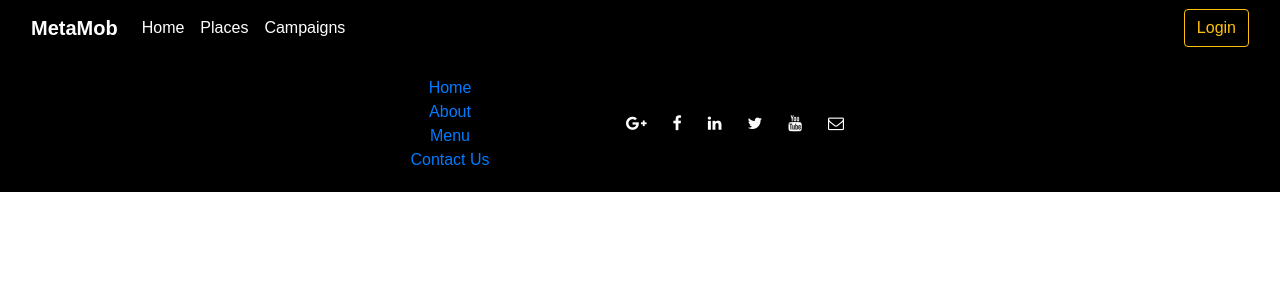
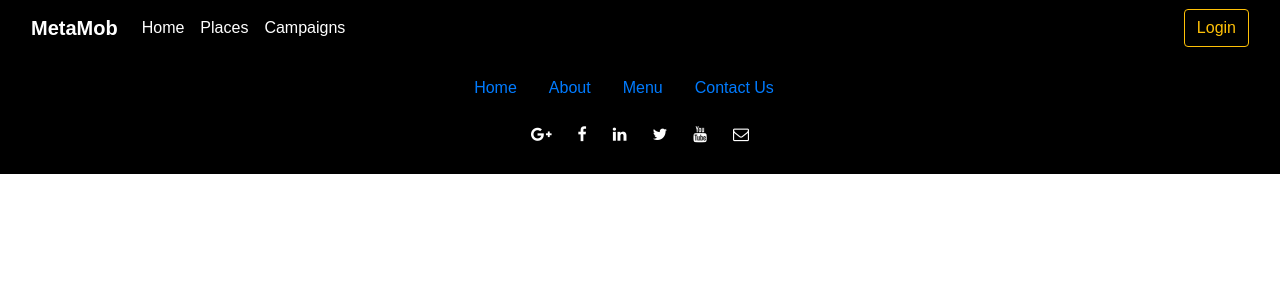
Before and after one commit to KaranjitSaha/Metamob, a React (Create React App) app: page / in a window 1280 px wide. Shown: the top 300 px of the page. Built offline with nearby package versions, Linux system fonts and the light colour scheme.

Commit message:
Fixed footer

```diff
--- a/src/Components/FooterComponent.js
+++ b/src/Components/FooterComponent.js
@@ -1,5 +1,6 @@
 import React, { Component } from 'react';
 import { Link } from 'react-router-dom';
+import "../styles.css";
 
 class Footer extends Component {
     render() {
@@ -7,16 +8,17 @@ class Footer extends Component {
             <div className="footer">
                 <div className="container">
                     <div className="row justify-content-center">
-                        <div className="col-4 col-sm-2">
+                        <div className="col-4 col-sm-12 ">
                             <ul className="list-unstyled">
-                                <li><Link to='/home'>Home</Link></li>
-                                <li><Link to='/aboutus'>About</Link></li>
-                                <li><Link to='/menu'>Menu</Link></li>
-                                <li><Link to='/contactus'>Contact Us</Link></li>
+                                <li style={{ display: "inline" }}><Link to='/home'>Home</Link></li>
+                                <li style={{ display: "inline" }}><Link to='/aboutus'>About</Link></li>
+                                <li style={{ display: "inline" }}><Link to='/menu'>Menu</Link></li>
+                                <li style={{ display: "inline" }}><Link to='/contactus'>Contact Us</Link></li>
                             </ul>
                         </div>
-                        <div className="col-8 col-sm-4 align-self-center">
-                            <div className="text-center">
+                    </div>
+                    <div className="row justify-content-center ">
+                        <div className="text-center " style={{flex:'center'}} >
                             <a className="btn btn-social-icon btn-google" href="http://google.com/+"><i className="fa fa-google-plus icons"></i></a>
                             <a className="btn btn-social-icon btn-facebook" href="http://www.facebook.com/profile.php?id="><i className="fa fa-facebook icons"></i></a>
                             <a className="btn btn-social-icon btn-linkedin" href="http://www.linkedin.com/in/"><i className="fa fa-linkedin icons"></i></a>
@@ -27,7 +29,6 @@ class Footer extends Component {
                     </div>
                 </div>
             </div>
-            </div>
         )
     }
 }
--- a/src/styles.css
+++ b/src/styles.css
@@ -13,8 +13,9 @@
   padding: 20px 0px 20px 0px;
 }
 
-.list-unstyled {
+.list-unstyled li {
   display:inline;
+  margin-right: 2rem;
 }
 
 .icons {
```
Lines whose indentation alone changed are shown as unchanged.
